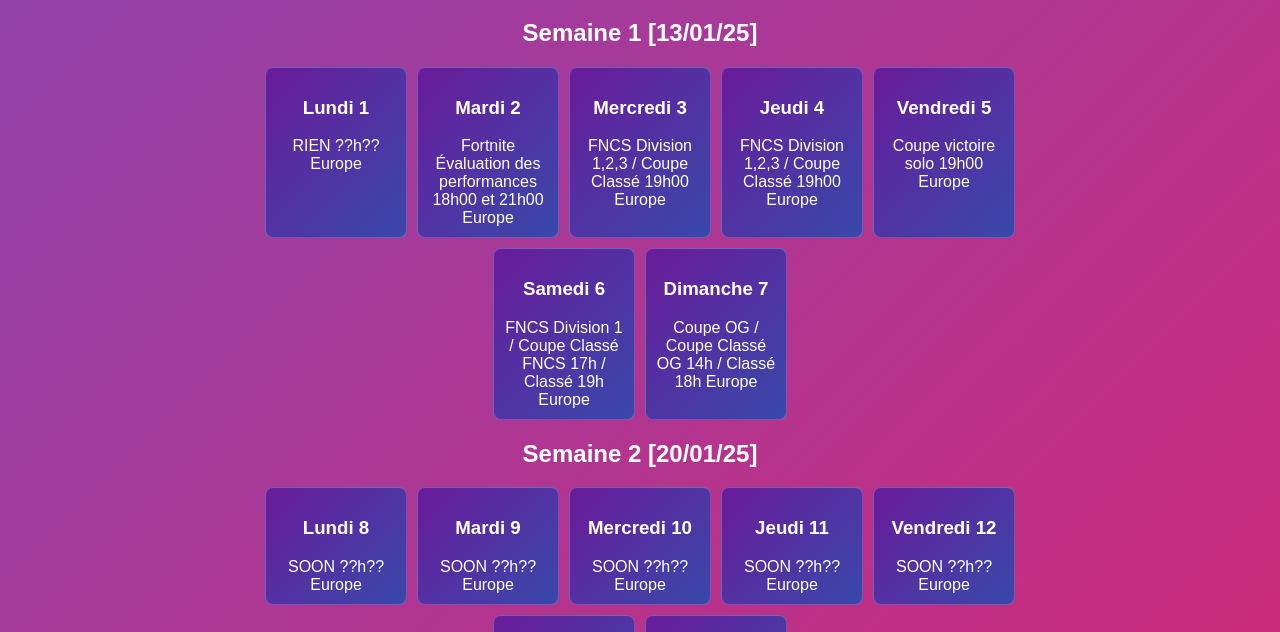
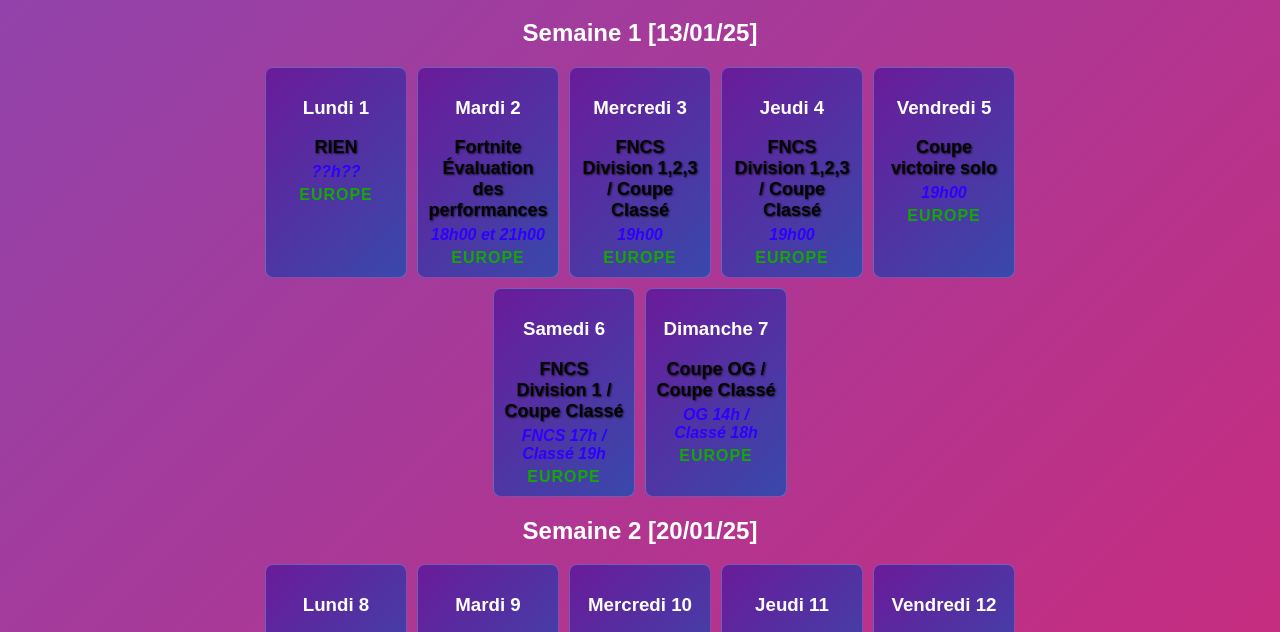
Before and after one commit to Fritix8477/ZSK-eSport, a plain HTML site: page calendrier/calendrier.html in a window 1280 px wide. Shown: the part 125-757 px from the top of the page. Drawn offline with Linux system fonts and the light colour scheme.

Commit message:
Update V1.1.2

```diff
--- a/calendrier/calendrier.css
+++ b/calendrier/calendrier.css
@@ -82,3 +82,31 @@ footer {
     padding: 10px;
     background: rgba(0, 0, 0, 0.8);
 }
+
+.event {
+    display: flex;
+    flex-direction: column;
+    gap: 5px; /* Espacement entre les éléments */
+    align-items: center;
+    margin-top: 10px;
+}
+
+.status.completed {
+    color: #050505; /* Blanc pour un bon contraste */
+    font-weight: bold; /* Texte en gras */
+    font-size: 18px; /* Taille de police augmentée */
+    text-shadow: 1px 1px 2px rgba(0, 0, 0, 0.7); /* Ajout d'une ombre pour plus de contraste */
+}
+
+.heure {
+    color: #2f00ff; /* Jaune doré pour une bonne visibilité */
+    font-style: italic;
+    font-weight: bold; /* Texte en gras */
+}
+
+.region {
+    color: #14a800; /* Bleu clair pastel */
+    text-transform: uppercase;
+    letter-spacing: 1px; /* Espacement entre les lettres */
+    font-weight: bold; /* Texte en gras */
+}
```
